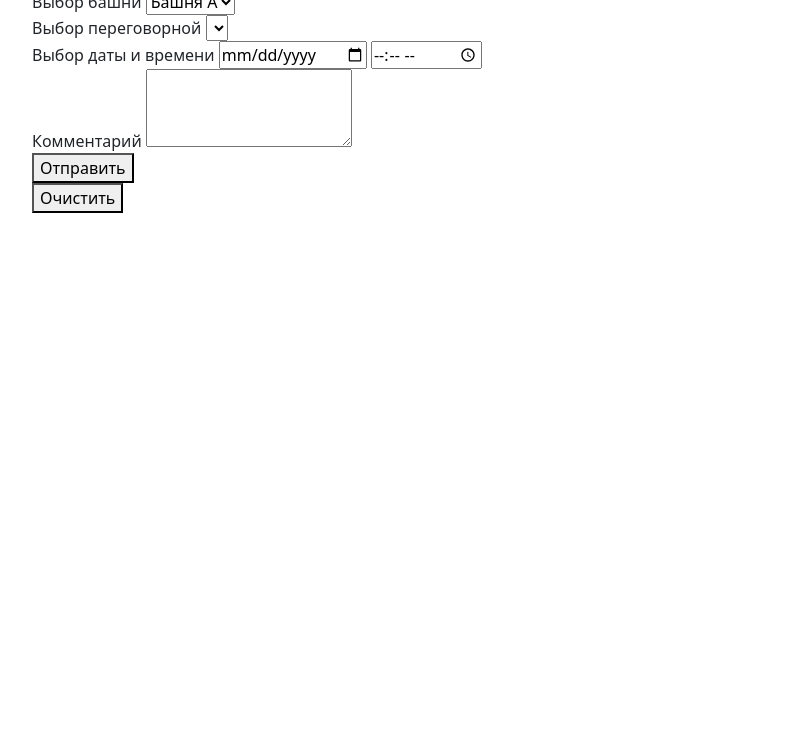
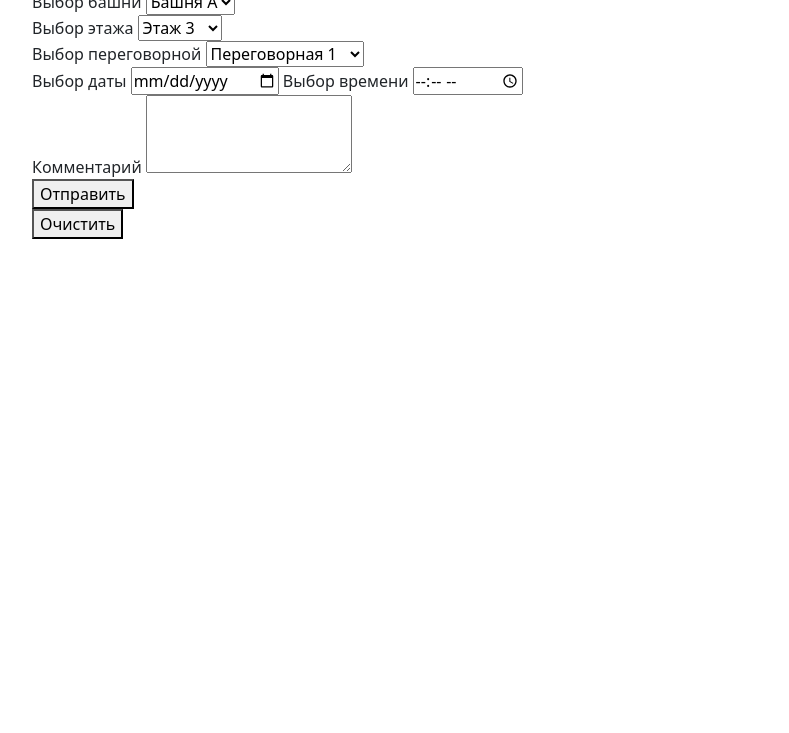
Before and after one commit to Aigengrau/Booking-meeting-form, a plain HTML site: page index.html in a window 1280 px wide. Shown: the part 67-800 px from the top of the page, without its empty margins (50-839 px from the left). Drawn offline with nearby package versions, Linux system fonts and the light colour scheme.

Commit message:
script written

```diff
--- a/index.html
+++ b/index.html
@@ -21,13 +21,18 @@
               <option value="B">Башня Б</option>
             </select>
           </div>
+          <div >
+          <label for="floorSelect">Выбор этажа</label>
+          <select id="floorSelect"></select>
+        </div>
           <div>
             <label for="roomSelect">Выбор переговорной</label>
             <select name="room" id="roomSelect"></select>
           </div>
           <div>
-            <label for="dateTimePicker">Выбор даты и времени</label>
+            <label for="datePicker">Выбор даты</label>
             <input type="date" id="datePicker" />
+            <label for="timePicker">Выбор времени</label>
             <input type="time" id="timePicker" />
           </div>
         </div>
--- a/script.js
+++ b/script.js
@@ -0,0 +1,40 @@
+document.addEventListener('DOMContentLoaded', () => {
+  const floorSelect = document.getElementById('floorSelect');
+  const roomSelect = document.getElementById('roomSelect');
+  const bookingForm = document.getElementById('bookingForm');
+  const resetButton = document.getElementById('resetButton');
+
+  for (let i = 3; i <= 27; i++){
+    const option = document.createElement('option');
+    option.value = i;
+    option.textContent = `Этаж ${i}`;
+    floorSelect.appendChild(option);
+  }
+
+  for (let i = 1; i <= 10; i++) {
+    const option = document.createElement('option');
+    option.value = i;
+    option.textContent = `Переговорная ${i}`;
+    roomSelect.appendChild(option);
+  }
+
+  bookingForm.addEventListener('submit', (e) => {
+    e.preventDefault();
+    let message = "Встреча назначена на " + datePicker.value + " в " +timePicker.value + " в здании башни " + towerSelect.value + " на " + floorSelect.value + " этаже" + " в комнате " + roomSelect.value;
+    alert(message)
+    const formData = {
+      tower: towerSelect.value,
+      floor: floorSelect.value,
+      room: roomSelect.value,
+      date: datePicker.value,
+      time: timePicker.value,
+      comment: commentTextarea.value
+    };
+    bookingForm.reset();
+    console.log(JSON.stringify(formData));
+  });
+
+  resetButton.addEventListener('click', () => {
+    bookingForm.reset();
+  });
+})
```
